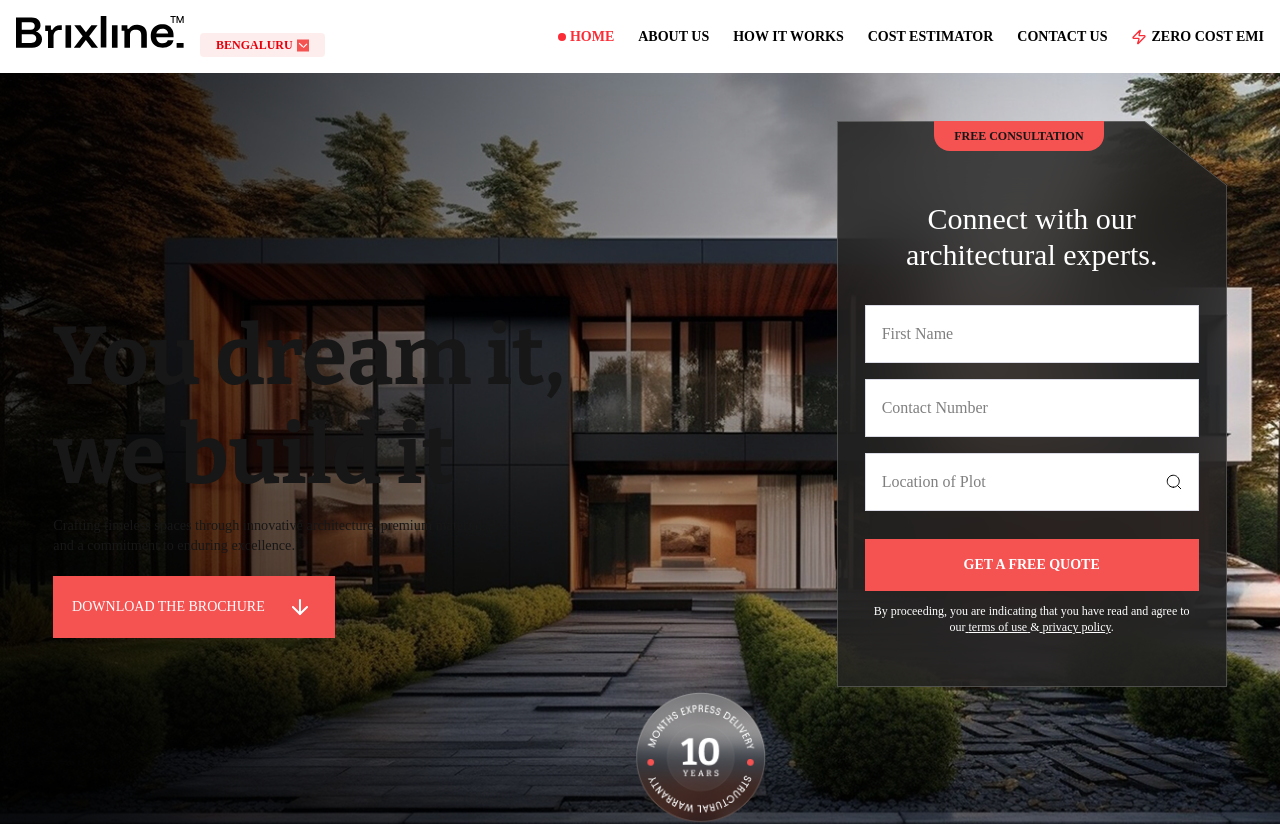
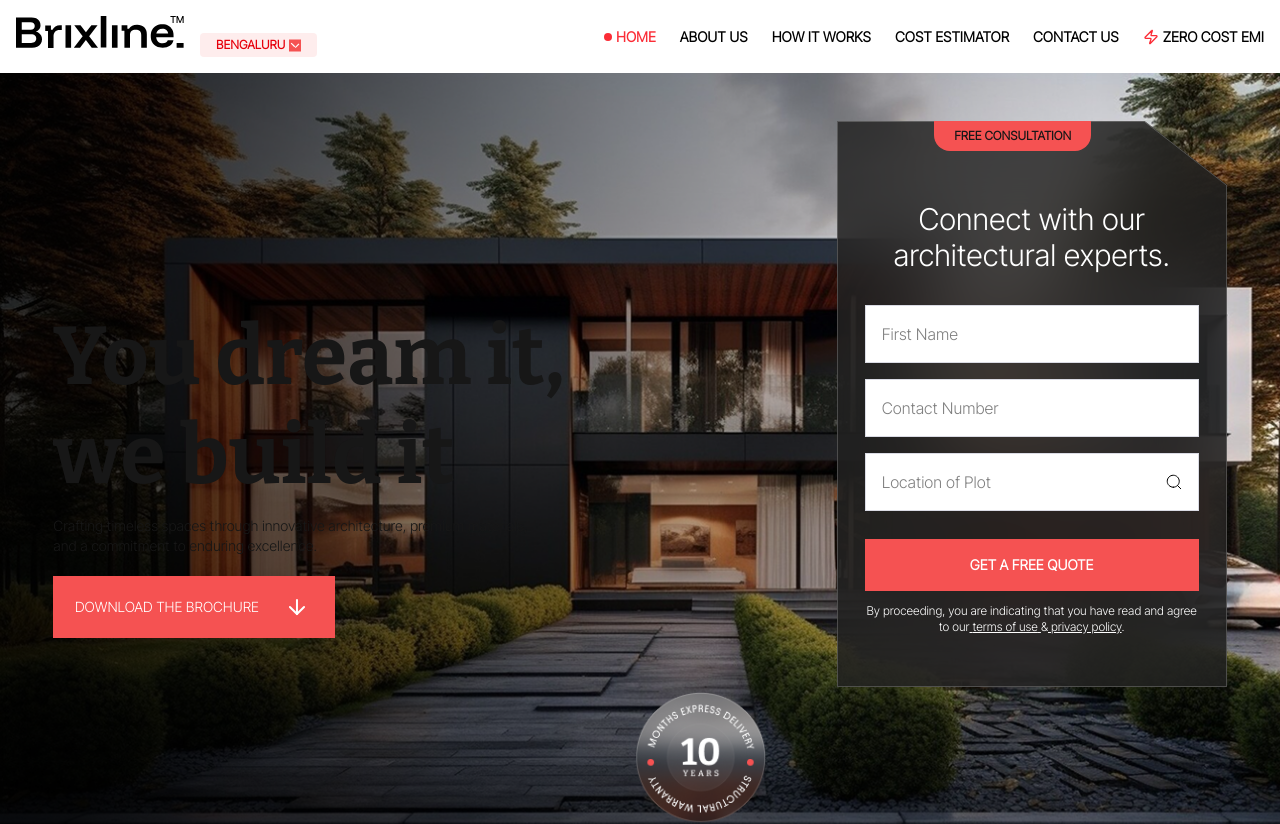
Before and after one commit to Pravu-lab/Brixline, a Next.js app: page / in a window 1280 px wide. Shown: the top 824 px of the page. Built offline with nearby package versions, Linux system fonts and the light colour scheme.

Commit message:
Updated variable name
Font inter variable name

```diff
--- a/src/app/globals.css
+++ b/src/app/globals.css
@@ -44,7 +44,7 @@ body {
 
 /* Apply Inter to all tags by default */
 body, html, * {
-  font-family: var(--font-intertight);
+  font-family: var(--font-inter);
 }
 
 /* Override font for all span tags */
```
